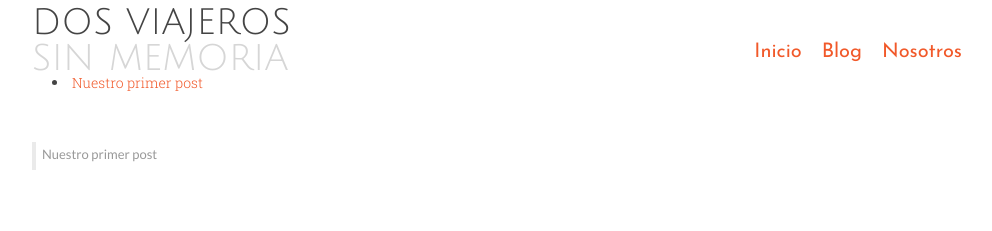
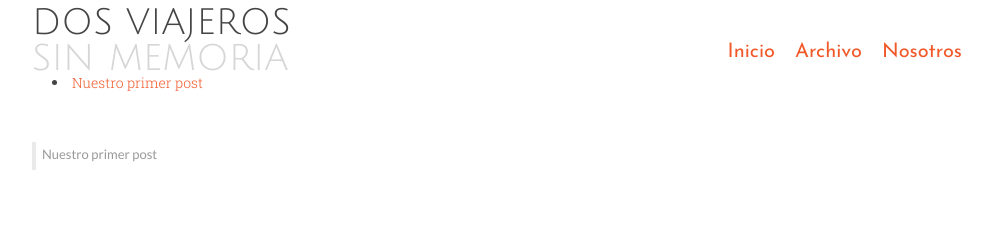
Before and after one commit to satanas/dosviajeros, a Jekyll site: the page built from index.html, in a window 1280 px wide. Shown: the top 231 px of the page, without its empty margins (138-1130 px from the left). Built offline with Jekyll 4.4.1, drawn with Linux system fonts in a browser that asks for light colours; Markdown is read by kramdown in place of the engine named in the settings; comment, search, counter and statistics services are not loaded.

Commit message:
Defined header menu

```diff
--- a/_includes/header.html
+++ b/_includes/header.html
@@ -2,7 +2,7 @@
     <div id="blog-title">DOS VIAJEROS</div><div class="clearfix"></div>
     <div id="blog-subtitle">sin memoria</div>
     <div class="menu-item"><a href="#">Nosotros</a></div>
-    <div class="menu-item"><a href="#">Blog</a></div>
+    <div class="menu-item"><a href="#">Archivo</a></div>
     <div class="menu-item"><a href="#">Inicio</a></div>
     <div class="clearfix"></div>
 </header>
```
